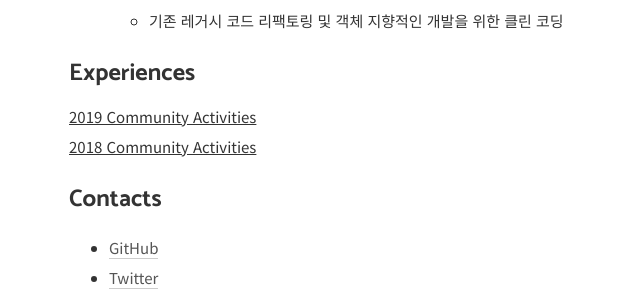
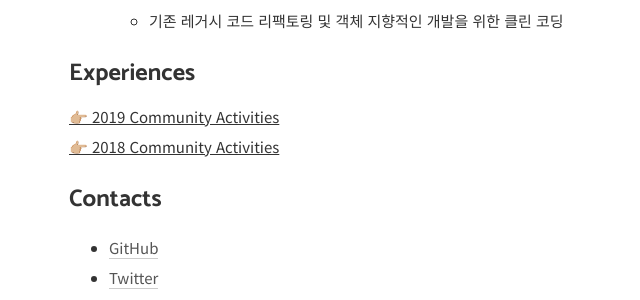
Before and after one commit to gwonsungjun/gwonsungjun.github.io, a Jekyll site: the page built from about/index.md, in a window 1280 px wide. Shown: the part 3508-3808 px from the top of the page, without its empty margins (221-861 px from the left). Built offline with Jekyll 4.4.1, drawn with Linux system fonts in a browser that asks for light colours.

Commit message:
Update about community activities

```diff
--- a/about/index.md
+++ b/about/index.md
@@ -97,7 +97,7 @@ layout: page
 # Experiences
 
 <details>
-👉🏼 <summary style="text-decoration: underline;"> 2019 Community Activities </summary>
+<summary style="text-decoration: underline;"> 👉🏼 2019 Community Activities </summary>
 <div markdown="1">
 
 - Seminar
@@ -119,7 +119,7 @@ layout: page
 </details>
 
 <details>
-👉🏼 <summary style="text-decoration: underline;"> 2018 Community Activities </summary>
+<summary style="text-decoration: underline;"> 👉🏼 2018 Community Activities </summary>
 <div markdown="1">
 
 - Seminar
```
